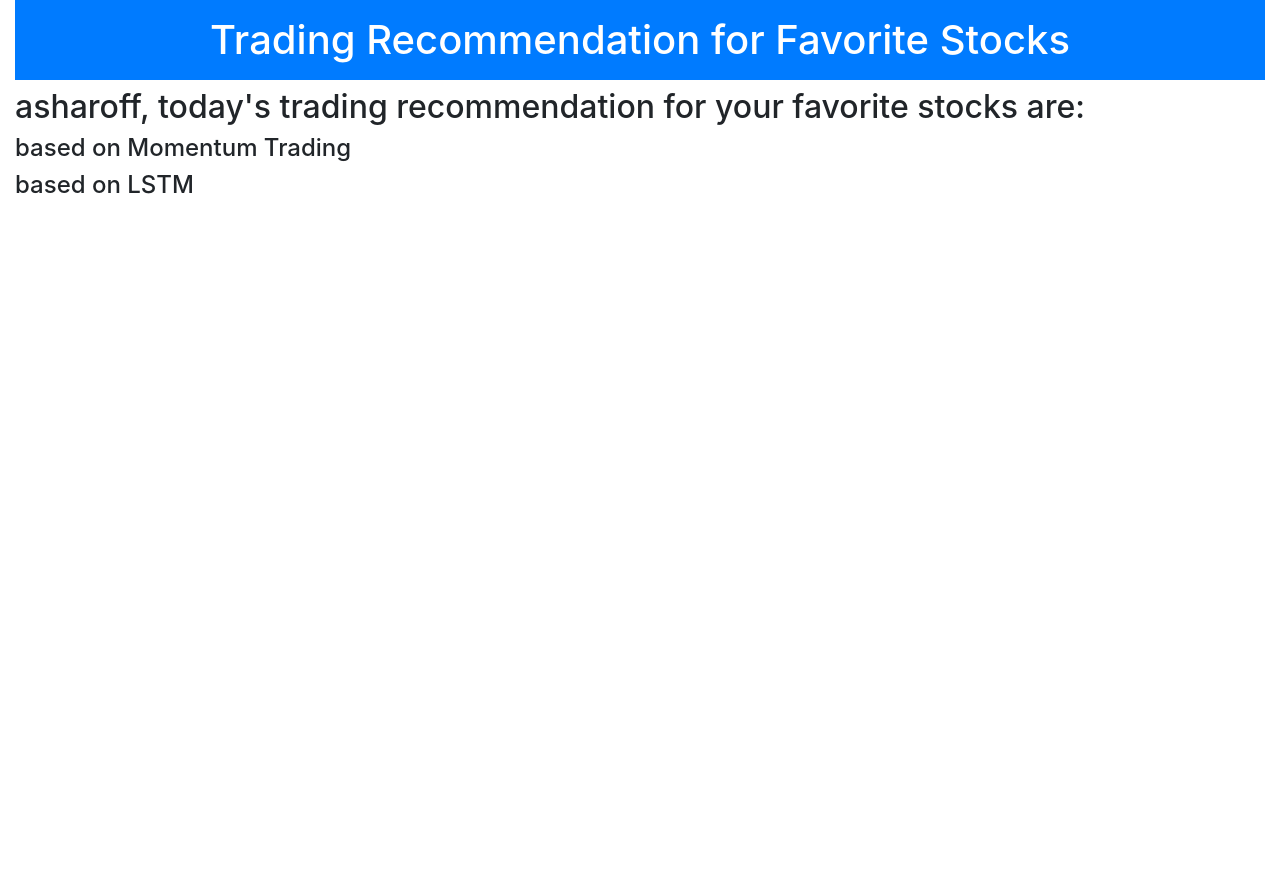
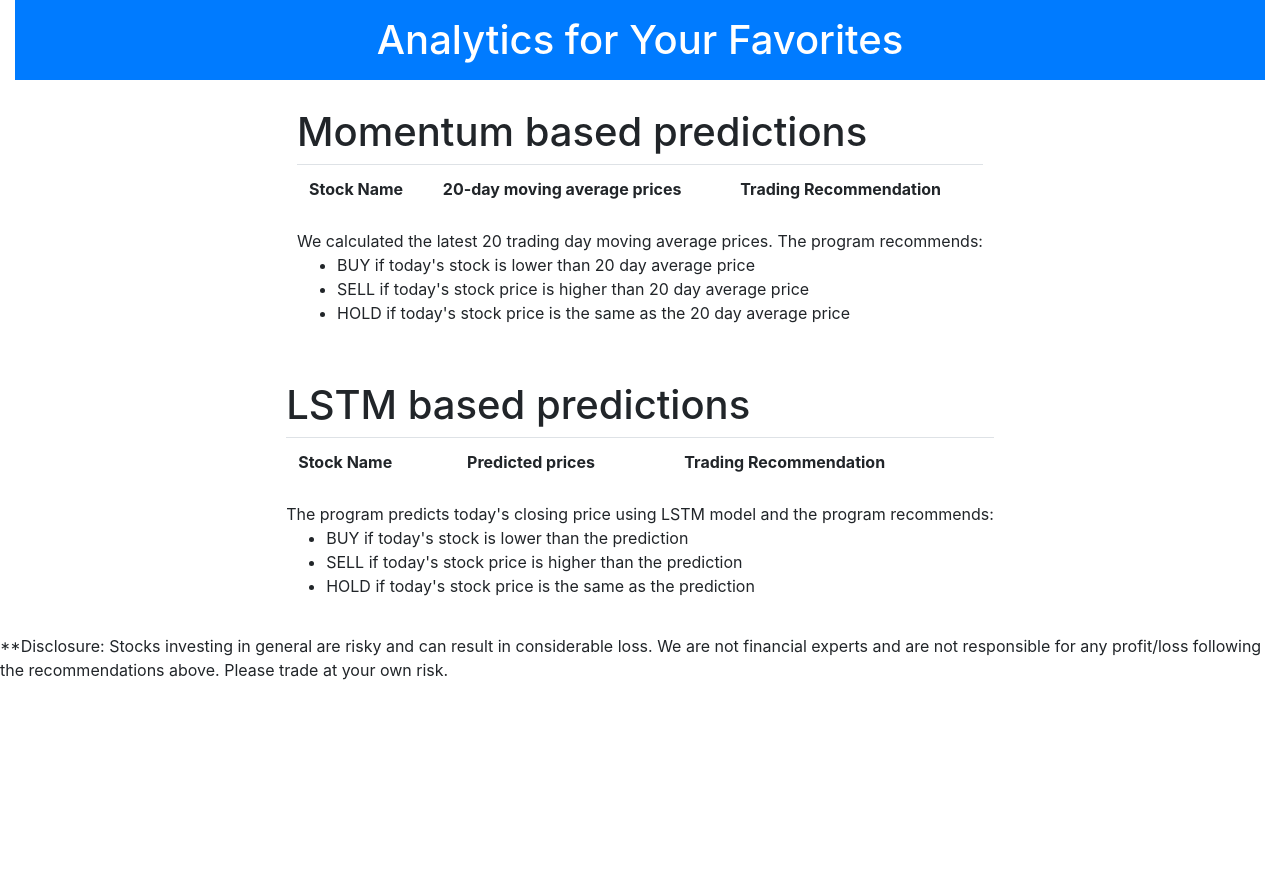
Before and after one commit to OpenStockDataShop/Athena_Stocks, a Django app: page /analytics/ in a window 1280 px wide. Shown: the part 56-944 px from the top of the page. Before the commit the page ends 800 px from the top, so only its background shows below. Run offline with Django 3.2, Linux system fonts and the light colour scheme; the first user in the database is signed in; data comes from the database, SQL or seed files in the repository; lists and menus that the app fills with data are empty; some libraries are stand-ins or nearby versions.

Commit message:
changed to table layout for analytics page

```diff
--- a/django_project/stock_analytics/models.py
+++ b/django_project/stock_analytics/models.py
@@ -8,3 +8,5 @@ class Stock(models.Model):
 
     def __str__(self):
         return self.name
+
+# create stock_ticker model here
--- a/django_project/stock_analytics/views.py
+++ b/django_project/stock_analytics/views.py
@@ -30,26 +30,39 @@ def index(request):
         #         price_list.append(s.price)
         #     list_of_list.append(price_list)
 
+
+
         # logic for 20 moving average - momentum trading
+        momentum_prices = []
         momentum_recs = []
         for stock in fav_list:
             rec_tuple = get_momentum_recommendation(stock)
-            momentum_recs.append(rec_tuple)
+            print(rec_tuple)
+            momentum_prices.append(rec_tuple[0])
+            momentum_recs.append(rec_tuple[1])
 
         # logic for lstm
+        lstm_prices = []
         lstm_recs = []
         for stock in fav_list:
             rec = get_lstm_recommendation(stock)
-            lstm_recs.append(rec)
-        print(lstm_recs)
+            lstm_prices.append(rec[0])
+            lstm_recs.append(rec[1])
+
+
+        # only for testing - faster testing
+        # momentum_prices = [120] * len(fav_list)
+        # momentum_recs = [ 'Sell'] * len(fav_list)
+        # lstm_prices = [120] * len(fav_list)
+        # lstm_recs = ['Buy'] * len(fav_list)
 
         context = {
             'user': request.user,
-            'momentum_rec': zip(fav_list, momentum_recs),
-            'lstm_rec': zip(fav_list, lstm_recs)
+            'momentum_rec': zip(fav_list, momentum_prices, momentum_recs),
+            'lstm_rec': zip(fav_list, lstm_prices, lstm_recs)
         }
 
-        return render(request, 'stocks/trading_rec.html', context)
+        return render(request, 'stocks/analytics.html', context)
 
     else:
 
--- a/django_project/stocks/static/stocks/home.css
+++ b/django_project/stocks/static/stocks/home.css
@@ -1,3 +1,51 @@
 a {
     text-decoration: none;
 }
+
+.loading-text {
+    /* text-align: center; */
+    min-height: 100vh;
+    min-width: 50vh;
+    display: flex;
+    flex-direction: row;
+    align-items: center;
+    justify-content: content;
+    margin: 10px;
+    padding: 10px;
+}
+
+.favorite-section {
+    padding: 20px;
+    display: grid;
+    grid-template-columns: 1fr 1fr;
+}
+
+.table-container {
+    min-height: 100vh;
+    display: flex;
+    flex-direction: column;
+    align-items: center;
+    /* justify-content: center; */
+    /* text-align: center; */
+}
+
+.table-section {
+    margin: 10px;
+    padding: 10px;
+}
+
+img {
+    max-width: 100%;
+    height: auto;
+}
+
+.card {
+    max-width: 100%;
+    margin: 3px;
+    padding: 2px;
+}
+
+.content-container {
+    display: flex;
+    flex-direction: column;
+}
--- a/django_project/stocks/templates/stocks/about.html
+++ b/django_project/stocks/templates/stocks/about.html
@@ -8,6 +8,7 @@
 
         <!-- Bootstrap CSS -->
         <link rel="stylesheet" href="https://stackpath.bootstrapcdn.com/bootstrap/4.3.1/css/bootstrap.min.css" integrity="sha384-ggOyR0iXCbMQv3Xipma34MD+dH/1fQ784/j6cY/iJTQUOhcWr7x9JvoRxT2MZw1T" crossorigin="anonymous">
+        <link rel="stylesheet" href="../../static/stocks/home.css">
     </head>
     <body>
         <div class="container-fluid">
@@ -15,9 +16,11 @@
             {% include './navbar.html' %}
         </div>
         <div id="loading">
+
         <div class="container-fluid">
             <h1 class="p-3 mb-2 bg-primary text-white text-center">About Athena Stocks</h1>
         </div>
+        <div>
             <div class="container-fluid">
                 <!-- container fluid, row, and col all taken from Bootstrap CSS -->
                 <div class="row">
@@ -60,13 +63,12 @@
                 </div>
             </div>
         </div>
-        </div>
         <script src="https://code.jquery.com/jquery-3.3.1.slim.min.js" integrity="sha384-q8i/X+965DzO0rT7abK41JStQIAqVgRVzpbzo5smXKp4YfRvH+8abtTE1Pi6jizo" crossorigin="anonymous"></script>
         <script src="https://cdnjs.cloudflare.com/ajax/libs/popper.js/1.14.7/umd/popper.min.js" integrity="sha384-UO2eT0CpHqdSJQ6hJty5KVphtPhzWj9WO1clHTMGa3JDZwrnQq4sF86dIHNDz0W1" crossorigin="anonymous"></script>
         <script src="https://stackpath.bootstrapcdn.com/bootstrap/4.3.1/js/bootstrap.min.js" integrity="sha384-JjSmVgyd0p3pXB1rRibZUAYoIIy6OrQ6VrjIEaFf/nJGzIxFDsf4x0xIM+B07jRM" crossorigin="anonymous"></script>
         <script>
             function loading() {
-              document.getElementById("loading").innerHTML = "<h1>LOADING....</h1>"
+              document.getElementById("loading").innerHTML = "<div class='loading-text'><h1>LOADING....</h1><img src='https://media.giphy.com/media/3oEjI6SIIHBdRxXI40/giphy.gif'></div>"
             }
           </script>
     </body>
--- /dev/null
+++ b/django_project/stocks/templates/stocks/analytics.html
@@ -0,0 +1,99 @@
+<!DOCTYPE html>
+<html lang="en">
+<head>
+    <meta charset="UTF-8">
+    <meta http-equiv="X-UA-Compatible" content="IE=edge">
+    <meta name="viewport" content="width=device-width, initial-scale=1.0">
+    <title>Athena Stock</title>
+    <link rel="stylesheet" href="https://stackpath.bootstrapcdn.com/bootstrap/4.3.1/css/bootstrap.min.css" integrity="sha384-ggOyR0iXCbMQv3Xipma34MD+dH/1fQ784/j6cY/iJTQUOhcWr7x9JvoRxT2MZw1T" crossorigin="anonymous">
+    <link rel="stylesheet" href="../../static/stocks/home.css">
+</head>
+<body>
+    <div class="container-fluid">
+        <!-- container fluid, navbar, and nav-item all taken from Bootstrap CSS -->
+        {% include './navbar.html' %}
+    </div>
+    <div class="container-fluid">
+        <h1 class="p-3 mb-2 bg-primary text-white text-center">Analytics for Your Favorites</h1>
+    </div>
+
+    <div class="table-container">
+        <div class="table-section">
+            <h1>Momentum based predictions</h1>
+            <table class="table">
+                <tr>
+                    <th>Stock Name</th>
+                    <th>20-day moving average prices</th>
+                    <th>Trading Recommendation</th>
+                </tr>
+                {% for stock, twentyprice, rec in momentum_rec%}
+                <tr>
+                    <td>{{stock}}</td>
+                    <td>{{twentyprice}}</td>
+                    <td>{{rec}}</td>
+                </tr>
+                {% endfor %}
+            </table>
+            <div>
+                We calculated the latest 20 trading day moving average prices.
+                The program recommends:
+                <ul>
+                    <li>
+                        BUY if today's stock is lower than 20 day average price
+                    </li>
+                    <li>
+                        SELL if today's stock price is higher than 20 day average price
+                    </li>
+                    <li>
+                        HOLD if today's stock price is the same as the 20 day average price
+                    </li>
+                </ul>
+            </div>
+        </div>
+        <div class="table-section">
+            <h1>LSTM based predictions</h1>
+            <table class="table">
+                <tr>
+                    <th>Stock Name</th>
+                    <th>Predicted prices</th>
+                    <th>Trading Recommendation</th>
+                </tr>
+                {% for stock, price, rec in lstm_rec%}
+                <tr>
+                    <td>{{stock}}</td>
+                    <td>{{price}}</td>
+                    <td>{{rec}}</td>
+                </tr>
+                {% endfor %}
+            </table>
+            <div>
+                The program predicts today's closing price using LSTM model and
+                the program recommends:
+                <ul>
+                    <li>
+                        BUY if today's stock is lower than the prediction
+                    </li>
+                    <li>
+                        SELL if today's stock price is higher than the prediction
+                    </li>
+                    <li>
+                        HOLD if today's stock price is the same as the prediction
+                    </li>
+                </ul>
+            </div>
+        </div>
+
+        <div>
+            **Disclosure: Stocks investing in general are risky and can result in considerable loss.
+            We are not financial experts and are not responsible for any profit/loss following the recommendations above.
+            Please trade at your own risk.
+        </div>
+    </div>
+
+
+    <!-- scripts below taken from Boostrap CSS -->
+    <script src="https://code.jquery.com/jquery-3.3.1.slim.min.js" integrity="sha384-q8i/X+965DzO0rT7abK41JStQIAqVgRVzpbzo5smXKp4YfRvH+8abtTE1Pi6jizo" crossorigin="anonymous"></script>
+    <script src="https://cdnjs.cloudflare.com/ajax/libs/popper.js/1.14.7/umd/popper.min.js" integrity="sha384-UO2eT0CpHqdSJQ6hJty5KVphtPhzWj9WO1clHTMGa3JDZwrnQq4sF86dIHNDz0W1" crossorigin="anonymous"></script>
+    <script src="https://stackpath.bootstrapcdn.com/bootstrap/4.3.1/js/bootstrap.min.js" integrity="sha384-JjSmVgyd0p3pXB1rRibZUAYoIIy6OrQ6VrjIEaFf/nJGzIxFDsf4x0xIM+B07jRM" crossorigin="anonymous"></script>
+</body>
+</html>
--- a/django_project/stocks/templates/stocks/trading_rec.html
+++ /dev/null
@@ -1,40 +0,0 @@
-<!DOCTYPE html>
-<html lang="en">
-<head>
-    <meta charset="UTF-8">
-    <meta http-equiv="X-UA-Compatible" content="IE=edge">
-    <meta name="viewport" content="width=device-width, initial-scale=1.0">
-    <title>Athena Stock</title>
-    <link rel="stylesheet" href="https://stackpath.bootstrapcdn.com/bootstrap/4.3.1/css/bootstrap.min.css" integrity="sha384-ggOyR0iXCbMQv3Xipma34MD+dH/1fQ784/j6cY/iJTQUOhcWr7x9JvoRxT2MZw1T" crossorigin="anonymous">
-</head>
-<body>
-    <div class="container-fluid">
-        <!-- container fluid, navbar, and nav-item all taken from Bootstrap CSS -->
-        {% include './navbar.html' %}
-    </div>
-    <div class="container-fluid">
-        <h1 class="p-3 mb-2 bg-primary text-white text-center">Trading Recommendation for Favorite Stocks</h1>
-    </div>
-    <div class="container-fluid">
-        <h2>{{user}}, today's trading recommendation for your favorite stocks are: </h2>
-    </div>
-    <div class="container-fluid">
-        {% for fav, rec in momentum_rec %}
-        <h3>{{ rec }} {{fav}}</h3>
-        {% endfor %}
-        <h4>based on Momentum Trading</h4>
-    </div>
-
-    <div class="container-fluid lstm">
-        {% for fav, rec in lstm_rec %}
-        <h3>{{rec}} {{fav}}</h3>
-        {% endfor %}
-        <h4>based on LSTM</h4>
-    </div>
-
-    <!-- scripts below taken from Boostrap CSS -->
-    <script src="https://code.jquery.com/jquery-3.3.1.slim.min.js" integrity="sha384-q8i/X+965DzO0rT7abK41JStQIAqVgRVzpbzo5smXKp4YfRvH+8abtTE1Pi6jizo" crossorigin="anonymous"></script>
-    <script src="https://cdnjs.cloudflare.com/ajax/libs/popper.js/1.14.7/umd/popper.min.js" integrity="sha384-UO2eT0CpHqdSJQ6hJty5KVphtPhzWj9WO1clHTMGa3JDZwrnQq4sF86dIHNDz0W1" crossorigin="anonymous"></script>
-    <script src="https://stackpath.bootstrapcdn.com/bootstrap/4.3.1/js/bootstrap.min.js" integrity="sha384-JjSmVgyd0p3pXB1rRibZUAYoIIy6OrQ6VrjIEaFf/nJGzIxFDsf4x0xIM+B07jRM" crossorigin="anonymous"></script>
-</body>
-</html>
```
Also changed, not shown: django_project/stock_analytics/lstm.py (+11 -1 lines), django_project/stock_analytics/momentum.py (+1 -6 lines), django_project/stocks/templates/stocks/home.html (+4 -3 lines). Lines whose indentation alone changed are shown as unchanged.
